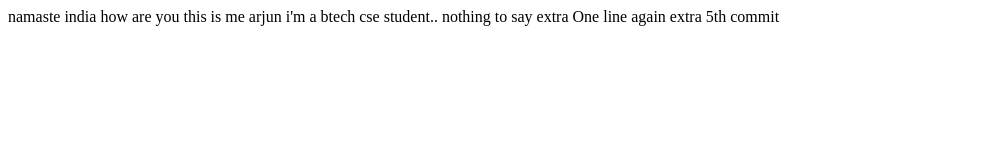
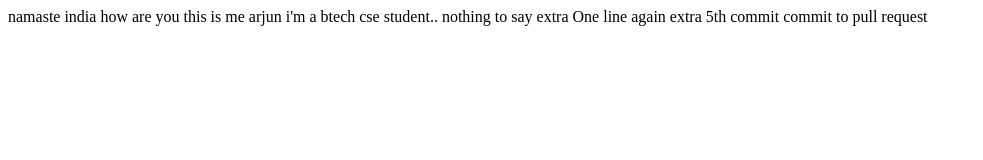
Before and after one commit to 1ArjunPandey/graph_code, a plain HTML site: page indexi.html in a window 1280 px wide. Shown: the whole page, without its empty margins (0-983 px from the left). Drawn offline with Linux system fonts and the light colour scheme.

Commit message:
6th commit online

```diff
--- a/indexi.html
+++ b/indexi.html
@@ -11,6 +11,7 @@
     i'm a btech cse student..
     nothing to say extra
     One line again extra 5th commit
+    commit to pull request
 
 </body>
 </html>
```
